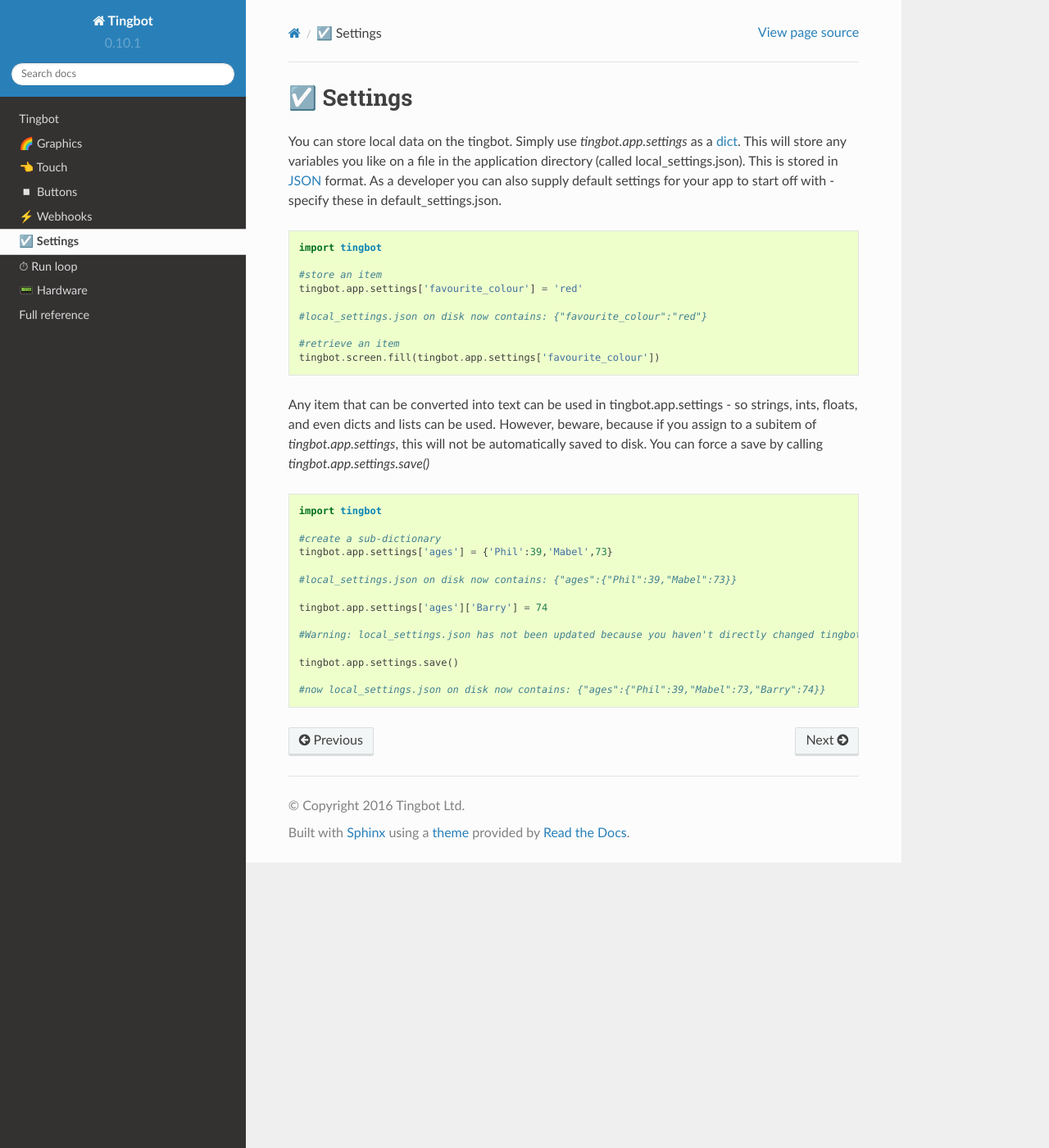
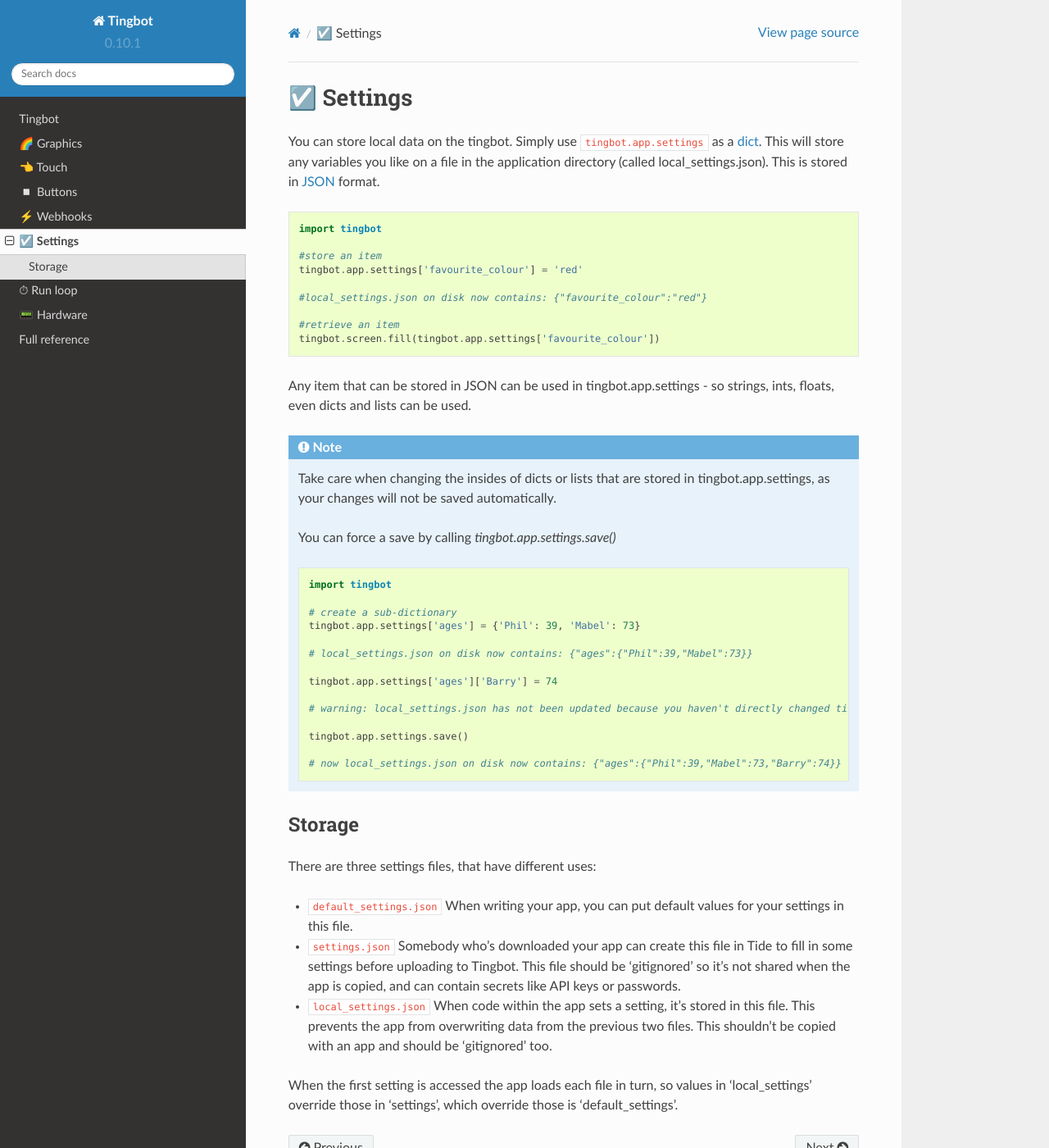
Before and after one commit to tingbot/tingbot-python, a Sphinx documentation site: the page built from docs/settings.rst, in a window 1280 px wide and 1400 px high. Shown: the whole window at 82% size. Built offline with Sphinx 7.4.7 and the Read the Docs theme 2.0.0, drawn with Linux system fonts in a browser that asks for light colours; the version number is read from the project's files by our own code.

Commit message:
Add a bit more detail to the settings docs

```diff
--- a/docs/settings.rst
+++ b/docs/settings.rst
@@ -1,10 +1,9 @@
 ☑️ Settings
 ----------
 
-You can store local data on the tingbot. Simply use `tingbot.app.settings` as a `dict <http://learnpythonthehardway.org/book/ex39.html>`_. This will store
+You can store local data on the tingbot. Simply use ``tingbot.app.settings`` as a `dict <http://learnpythonthehardway.org/book/ex39.html>`_. This will store
 any variables you like on a file in the application directory (called local_settings.json). This is
-stored in `JSON <http://www.w3resource.com/JSON/introduction.php>`_ format. As a developer you can also supply
-default settings for your app to start off with - specify these in default_settings.json.
+stored in `JSON <http://www.w3resource.com/JSON/introduction.php>`_ format.
 
 .. code-block:: python
 
@@ -18,23 +17,39 @@ default settings for your app to start off with - specify these in default_setti
     #retrieve an item
     tingbot.screen.fill(tingbot.app.settings['favourite_colour'])
 
-Any item that can be converted into text can be used in tingbot.app.settings - so strings, ints, floats, and even dicts
-and lists can be used. However, beware, because if you assign to a subitem of `tingbot.app.settings`, this will not be
-automatically saved to disk. You can force a save by calling `tingbot.app.settings.save()`
+Any item that can be stored in JSON can be used in tingbot.app.settings - so strings, ints, floats, even dicts and lists can be used.
 
-.. code-block:: python
+.. note::
+    Take care when changing the insides of dicts or lists that are stored in tingbot.app.settings, as your changes will not be saved automatically.
 
-    import tingbot
+    You can force a save by calling `tingbot.app.settings.save()`
 
-    #create a sub-dictionary
-    tingbot.app.settings['ages'] = {'Phil':39,'Mabel',73}
+    .. code-block:: python
 
-    #local_settings.json on disk now contains: {"ages":{"Phil":39,"Mabel":73}}
+        import tingbot
 
-    tingbot.app.settings['ages']['Barry'] = 74
+        # create a sub-dictionary
+        tingbot.app.settings['ages'] = {'Phil': 39, 'Mabel': 73}
 
-    #Warning: local_settings.json has not been updated because you haven't directly changed tingbot.app.settings
+        # local_settings.json on disk now contains: {"ages":{"Phil":39,"Mabel":73}}
 
-    tingbot.app.settings.save()
+        tingbot.app.settings['ages']['Barry'] = 74
 
-    #now local_settings.json on disk now contains: {"ages":{"Phil":39,"Mabel":73,"Barry":74}}
+        # warning: local_settings.json has not been updated because you haven't directly changed tingbot.app.settings
+
+        tingbot.app.settings.save()
+
+        # now local_settings.json on disk now contains: {"ages":{"Phil":39,"Mabel":73,"Barry":74}}
+
+Storage
+'''''''
+
+There are three settings files, that have different uses:
+
+* ``default_settings.json`` When writing your app, you can put default values for your settings in this file.
+
+* ``settings.json`` Somebody who's downloaded your app can create this file in Tide to fill in some settings before uploading to Tingbot. This file should be 'gitignored' so it's not shared when the app is copied, and can contain secrets like API keys or passwords.
+
+* ``local_settings.json`` When code within the app sets a setting, it's stored in this file. This prevents the app from overwriting data from the previous two files. This shouldn't be copied with an app and should be 'gitignored' too.
+
+When the first setting is accessed the app loads each file in turn, so values in 'local_settings' override those in 'settings', which override those is 'default_settings'.
```
